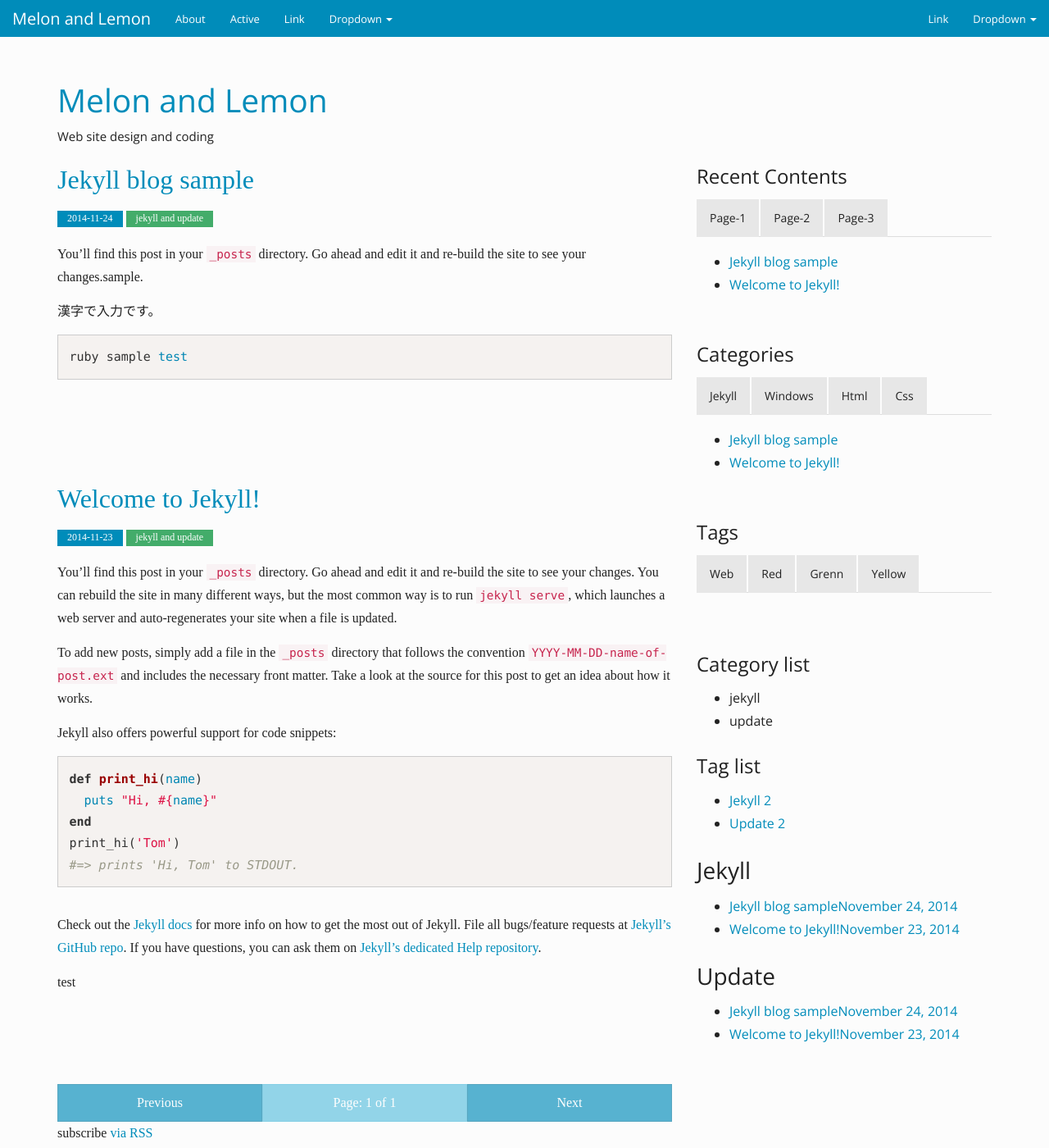
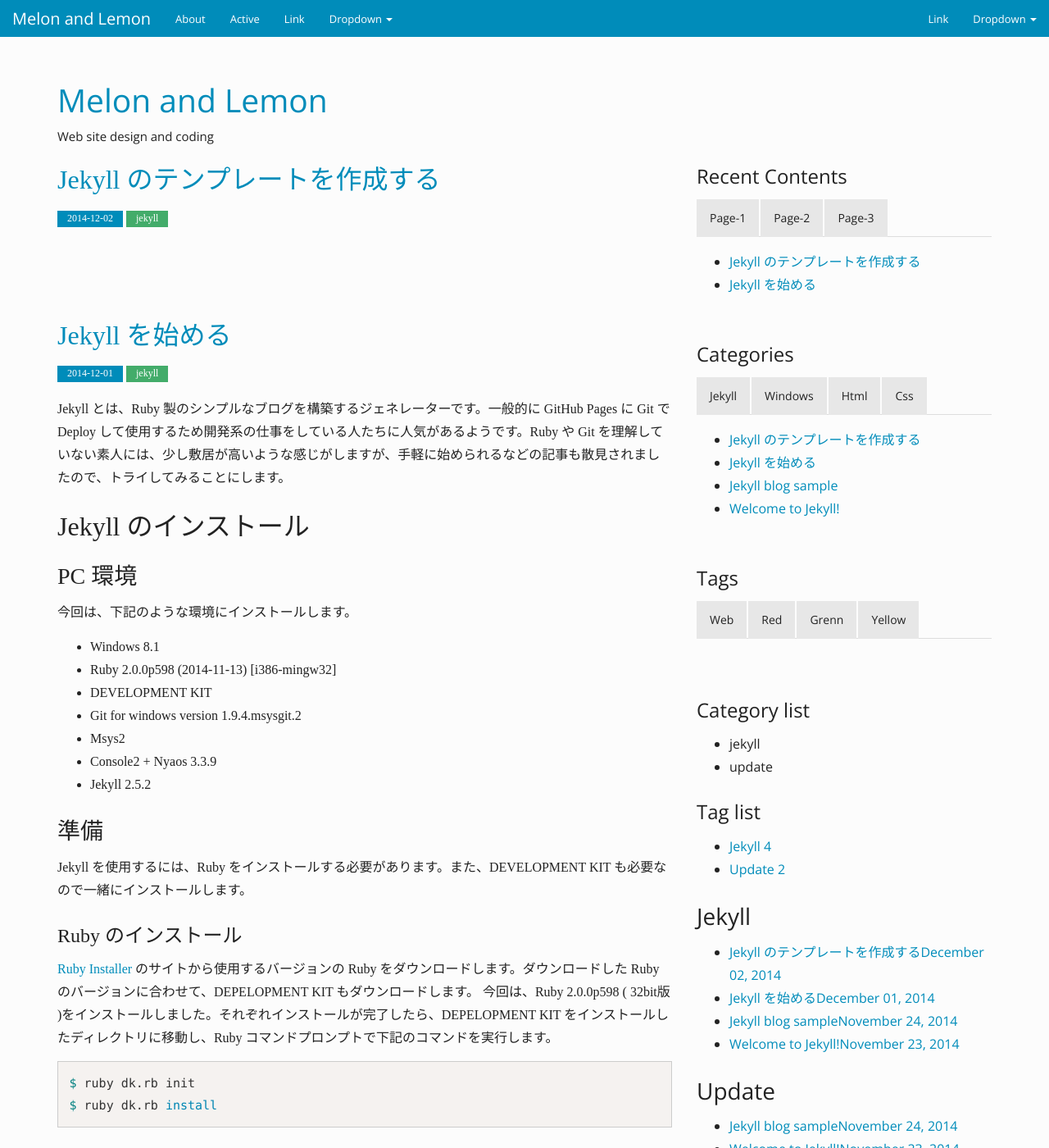
Before and after one commit to melolemo/melo-jkblog, a Jekyll site: the page built from index.html, in a window 1280 px wide and 1400 px high. Shown: the whole window at 82% size. Built offline with Jekyll 4.4.1, drawn with Linux system fonts in a browser that asks for light colours; Markdown is read by kramdown in place of the engine named in the settings; the list of posts is cut into pages by our own code; some of the changed text lies outside the part shown.

Commit message:
記事の修正

```diff
--- a/_config.yml
+++ b/_config.yml
@@ -3,11 +3,7 @@ title: Melon and Lemon
 description: Web site design and coding
 baseurl: "/melo-jkblog"
 paginate: 5
-twitter_username: jekyllrb
-github_username:  jekyll
 
-# Build settings
-# markdown: kramdown
 highlighter: pygmentize
 markdown: redcarpet
 redcarpet:
--- a/_includes/head.html
+++ b/_includes/head.html
@@ -5,6 +5,7 @@
 
   <title>{% if page.title %}{{ page.title }}{% else %}{{ site.title }}{% endif %}</title>
   <meta name="description" content="{% if page.excerpt %}{{ page.excerpt | strip_html | strip_newlines | truncate: 160 }}{% else %}{{ site.description }}{% endif %}">
+  <meta name='robots' content='noindex,follow' />
 
   <link rel="stylesheet" href="{{ "/css/style.css" | prepend: site.baseurl }}">
 </head>
--- /dev/null
+++ b/_posts/2014-12-01-jekyll-start.md
@@ -0,0 +1,151 @@
+---
+layout: post
+title:  "Jekyll を始める"
+date:   2014-12-01
+categories: jekyll
+---
+Jekyll とは、Ruby 製のシンプルなブログを構築するジェネレーターです。一般的に GitHub Pages に Git で Deploy して使用するため開発系の仕事をしている人たちに人気があるようです。Ruby や Git を理解していない素人には、少し敷居が高いような感じがしますが、手軽に始められるなどの記事も散見されましたので、トライしてみることにします。
+
+# Jekyll のインストール
+
+## PC 環境
+
+今回は、下記のような環境にインストールします。
+
+- Windows 8.1
+- Ruby 2.0.0p598 (2014-11-13) [i386-mingw32]
+- DEVELOPMENT KIT
+- Git for windows version 1.9.4.msysgit.2
+- Msys2
+- Console2 + Nyaos 3.3.9
+- Jekyll 2.5.2
+
+## 準備
+
+Jekyll を使用するには、Ruby をインストールする必要があります。また、DEVELOPMENT KIT も必要なので一緒にインストールします。
+
+### Ruby のインストール
+
+[Ruby Installer](http://rubyinstaller.org/downloads/) のサイトから使用するバージョンの Ruby をダウンロードします。ダウンロードした Ruby のバージョンに合わせて、DEPELOPMENT KIT もダウンロードします。
+今回は、Ruby 2.0.0p598 ( 32bit版 )をインストールしました。それぞれインストールが完了したら、DEPELOPMENT KIT をインストールしたディレクトリに移動し、Ruby コマンドプロンプトで下記のコマンドを実行します。
+
+~~~ bash
+$ ruby dk.rb init
+$ ruby dk.rb install
+~~~
+
+Gem を最新のバージョンにします。
+
+~~~ bash
+$ gem install rubygems-update
+$ update_rubygems
+~~~
+
+正常にインストールが完了したか、バージョンを表示させるコマンドで確認します。
+
+~~~ bash
+$ ruby -v
+ruby 2.0.0p598 (2014-11-13) [i386-mingw32]
+
+$ gem -v
+2.4.5
+~~~
+
+上記のようにバージョンが表示されると思います。これで、Ruby を使用する事ができます。
+
+
+### Jekyll のインストール
+
+本家のサイトによると Jekyll は、「下記のコマンドだけで手軽に始める事ができる」みたいな記述がされています。
+
+~~~ bash
+~ $ gem install jekyll
+~ $ jekyll new myblog
+~ $ cd myblog
+~/myblog $ jekyll serve
+# => Now browse to http://localhost:4000
+~~~
+
+上記の内容は、
+
+- Jekyll のインストール
+- myblog というディレクトリに Jekyll のブログのひな形を作成
+- myblog ディレクトリに移動
+- サーバー起動（ビルド後にサーバー起動）
+
+ブラウザで、http:/localhost:4000 にアクセスするとブログのひな形が表示されるという内容です。
+
+しかし、Windows の場合は、悲しいことにエラーになってしまします。
+エラーの原因は、記事に syntaxhighlighter の記述があるためです。Jekyll は、syntaxhighlighter の初期値が pygments になっていますが、Windows は、pygments に対応していないようです。
+
+一般的な対応策として、syntaxhighlighter を pygments と互換性のある Rouge に変更する方法があります。手順は、下記のようになります。
+
+Rouge のインストール
+
+~~~ bash
+$ gem install rouge
+~~~
+
+_config.yml に下記の内容を追加する
+
+~~~ bash
+highlighter: rouge
+~~~
+
+Jekyll の古いバージョンでは、別途、Python をインストールし、Python で、pygments をインストールすると Windows でも pygments が利用できるようですが、現在のバージョンは、_config.yml に下記の内容を追加することで、pygments が使用できるようになります。
+
+~~~ bash
+highlighter: pygmentize
+~~~
+
+pygments ではなく pygmentize であることに注意してください。
+
+
+まだ何か、メッセージが出ています。Windows の場合は、wdm が必要みたいなメッセージが・・・
+
+wdm をインストールします。
+
+~~~ bash
+$ gem install wdm
+~~~
+
+Jekyll を実行してメッセージが出ないことを確認します。
+
+
+## Bundler を使用して Jekyll をインストールする
+
+下記の内容の Gemfile を作成します。
+
+~~~ ruby
+# A sample Gemfile
+source "https://rubygems.org"
+
+gem "jekyll"
+gem "wdm", ">= 0.1.0"
+~~~
+
+Bundler を使用して Jekyll をインストールします。
+
+~~~ bash
+$ bundle install --path vendor/bundle
+~~~
+
+あとは、Jekyll のルールに従ってブログを構築していきます。Jekyll の場合は、middleman のようにカレントディレクトリーにひな形を作成することができません。ひな形を利用したい場合は一旦、jekyll new sample で、sample ディレクトリにひな形を作成し、中身をカレントディレクトリに移動後、sample ディレクトリを削除するなど工夫をすることになります。
+
+
+この状態で、jekyll serve を実行するとエラーとなりますので、_config.yml に下記の内容を追加します。
+
+~~~ ruby
+exclude: ['vendor']
+~~~
+
+## まとめ
+
+### Windows で Jekyll を使用する場合の注意
+
+- syntaxhighlighter を使用する場合、_config.yml に highlighter: pygmentize を追加する。または、Rouge をインストールして対応する。
+- wdm をインストールする。
+
+### Bundler を使用してインストールする場合の注意
+
+- _config.yml に exclude: ['vendor'] を追加する。
--- /dev/null
+++ b/_posts/2014-12-02-jekyll-02.md
@@ -0,0 +1,6 @@
+---
+layout: post
+title:  "Jekyll のテンプレートを作成する"
+date:   2014-12-02
+categories: jekyll
+---
```
